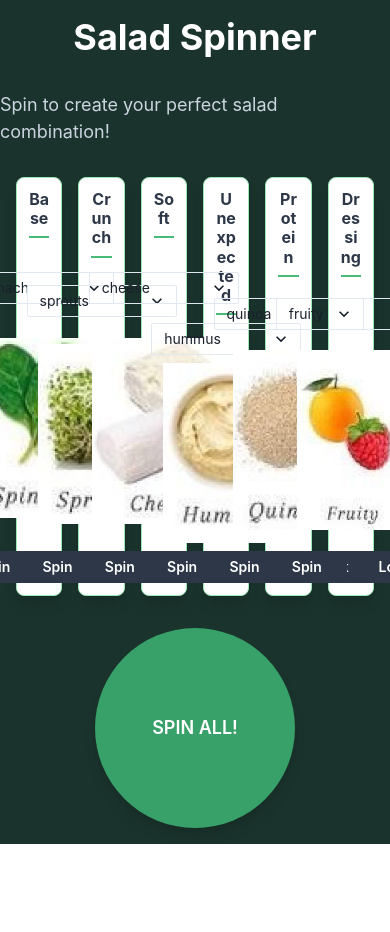
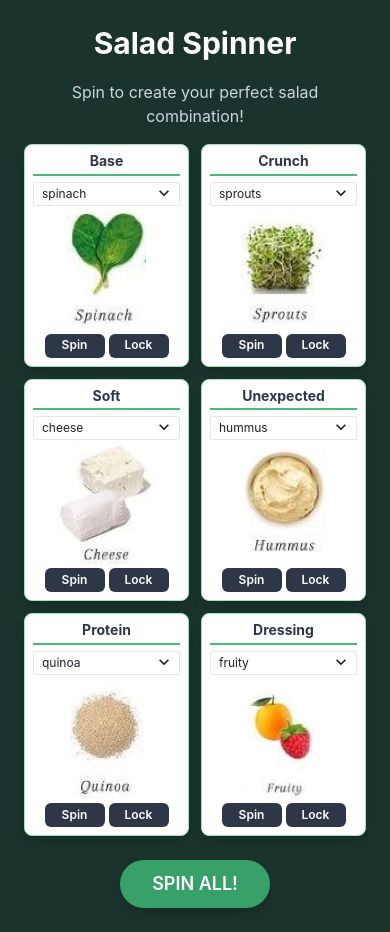
Before and after one commit to barumonkey/salad-spinner, a React (Vite) app: page / in a window 390 px wide. Before the commit the page ends 844 px from the top, so only its background shows below. Built offline with nearby package versions, Linux system fonts and the light colour scheme.

Commit message:
Responsive, and NodeJS 18

```diff
--- a/package.json
+++ b/package.json
@@ -3,6 +3,9 @@
   "private": true,
   "version": "0.0.0",
   "type": "module",
+  "engines": {
+    "node": ">=18.0.0 <19.0.0"
+  },
   "scripts": {
     "dev": "vite",
     "build": "tsc -b && vite build",
--- a/src/App.tsx
+++ b/src/App.tsx
@@ -5,10 +5,17 @@ function App() {
   return (
     <ChakraProvider>
       <Box bg="#1a332c" minH="100vh" width="100vw" overflowX="hidden">
-        <Flex minH="100vh" align="center" justify="center" width="100%">
-          <VStack gap={8} alignItems="center" width="100%">
-            <Heading size="2xl" color="white">Salad Spinner</Heading>
-            <Text fontSize="lg" color="gray.300">
+        <Flex
+          minH="100vh"
+          align="center"
+          justify="center"
+          width="100%"
+          px={{ base: 4, md: 8 }}
+          py={{ base: 6, md: 8 }}
+        >
+          <VStack gap={{ base: 4, md: 8 }} alignItems="center" width="100%" maxW="1400px" mx="auto">
+            <Heading size={{ base: "xl", md: "2xl" }} color="white" textAlign="center">Salad Spinner</Heading>
+            <Text fontSize={{ base: "md", md: "lg" }} color="gray.300" textAlign="center" px={4}>
               Spin to create your perfect salad combination!
             </Text>
             <Box width="100%">
--- a/src/components/SaladSpinner.tsx
+++ b/src/components/SaladSpinner.tsx
@@ -80,8 +80,8 @@ const SpinnerSlot: React.FC<SpinnerSlotProps> = ({
 
   return (
     <VStack
-      gap={2}
-      p={3}
+      gap={{ base: 1, md: 2 }}
+      p={{ base: 2, md: 3 }}
       borderWidth={1}
       borderRadius="lg"
       bg="white"
@@ -91,12 +91,12 @@ const SpinnerSlot: React.FC<SpinnerSlotProps> = ({
       justify="space-between"
     >
       <Heading
-        size="sm"
+        size={{ base: "xs", md: "sm" }}
         color="gray.700"
         textTransform="capitalize"
         borderBottom="2px"
         borderColor="green.400"
-        pb={2}
+        pb={{ base: 1, md: 2 }}
         width="100%"
         textAlign="center"
       >
@@ -105,8 +105,8 @@ const SpinnerSlot: React.FC<SpinnerSlotProps> = ({
       <Select
         value={value}
         onChange={(e: React.ChangeEvent<HTMLSelectElement>) => onChange(e.target.value)}
-        width="150px"
-        size="sm"
+        width="100%"
+        size={{ base: "xs", md: "sm" }}
       >
         <option value="">{category}</option>
         {items.map((item) => (
@@ -117,8 +117,8 @@ const SpinnerSlot: React.FC<SpinnerSlotProps> = ({
       </Select>
 
       <Box
-        width="150px"
-        height="180px"
+        width="100%"
+        height={{ base: "120px", md: "180px" }}
         borderRadius="lg"
         overflow="hidden"
         position="relative"
@@ -148,7 +148,7 @@ const SpinnerSlot: React.FC<SpinnerSlotProps> = ({
         </AnimatePresence>
       </Box>
 
-      <HStack spacing={2}>
+      <HStack spacing={{ base: 1, md: 2 }}>
         <Button
           onClick={onSpin}
           disabled={isLocked || isSpinning}
@@ -157,8 +157,8 @@ const SpinnerSlot: React.FC<SpinnerSlotProps> = ({
           color="white"
           _hover={{ bg: 'gray.800' }}
           _active={{ bg: 'gray.900' }}
-          size="sm"
-          width="80px"
+          size={{ base: "xs", md: "sm" }}
+          width={{ base: "60px", md: "80px" }}
         >
           {isSpinning ? 'Spinning...' : 'Spin'}
         </Button>
@@ -169,8 +169,8 @@ const SpinnerSlot: React.FC<SpinnerSlotProps> = ({
           _hover={{ bg: isLocked ? "red.800" : "gray.800" }}
           _active={{ bg: isLocked ? "red.900" : "gray.900" }}
           disabled={isSpinning}
-          size="sm"
-          width="80px"
+          size={{ base: "xs", md: "sm" }}
+          width={{ base: "60px", md: "80px" }}
         >
           {isLocked ? "Unlock" : "Lock"}
         </Button>
@@ -266,12 +266,16 @@ export const SaladSpinner: React.FC = () => {
   return (
     <Box width="100%" maxW="100vw">
       <Grid
-        templateColumns="repeat(6, minmax(0, 1fr))"
-        gap={4}
+        templateColumns={{
+          base: "repeat(2, 1fr)",
+          md: "repeat(3, 1fr)",
+          lg: "repeat(6, 1fr)"
+        }}
+        gap={{ base: 3, md: 4 }}
         width="100%"
         alignItems="stretch"
         justifyContent="center"
-        px={4}
+        px={{ base: 2, md: 4 }}
       >
         {(Object.keys(selections) as SaladCategory[]).map((category) => (
           <SpinnerSlot
@@ -288,12 +292,12 @@ export const SaladSpinner: React.FC = () => {
       </Grid>
 
       <Button
-        size="lg"
+        size={{ base: "lg", md: "lg" }}
         colorScheme="green"
-        mt={8}
+        mt={{ base: 6, md: 8 }}
         onClick={spinAll}
-        width="200px"
-        height="200px"
+        width={{ base: "150px", md: "200px" }}
+        height={{ base: "150px", md: "200px" }}
         borderRadius="full"
         mx="auto"
         display="block"
```
Also changed, not shown: 1 other file (tests, documents, lock files or other folders).
